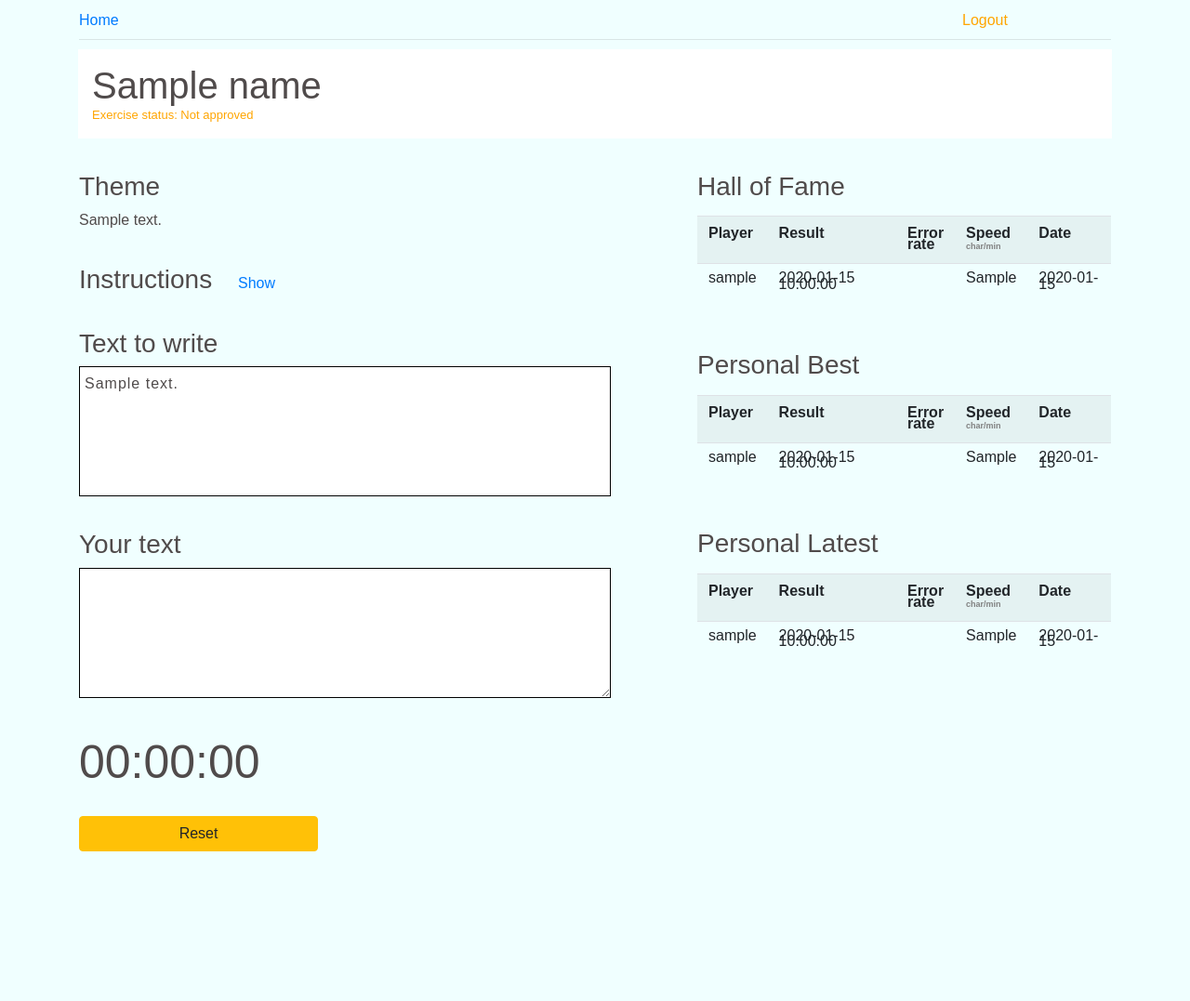
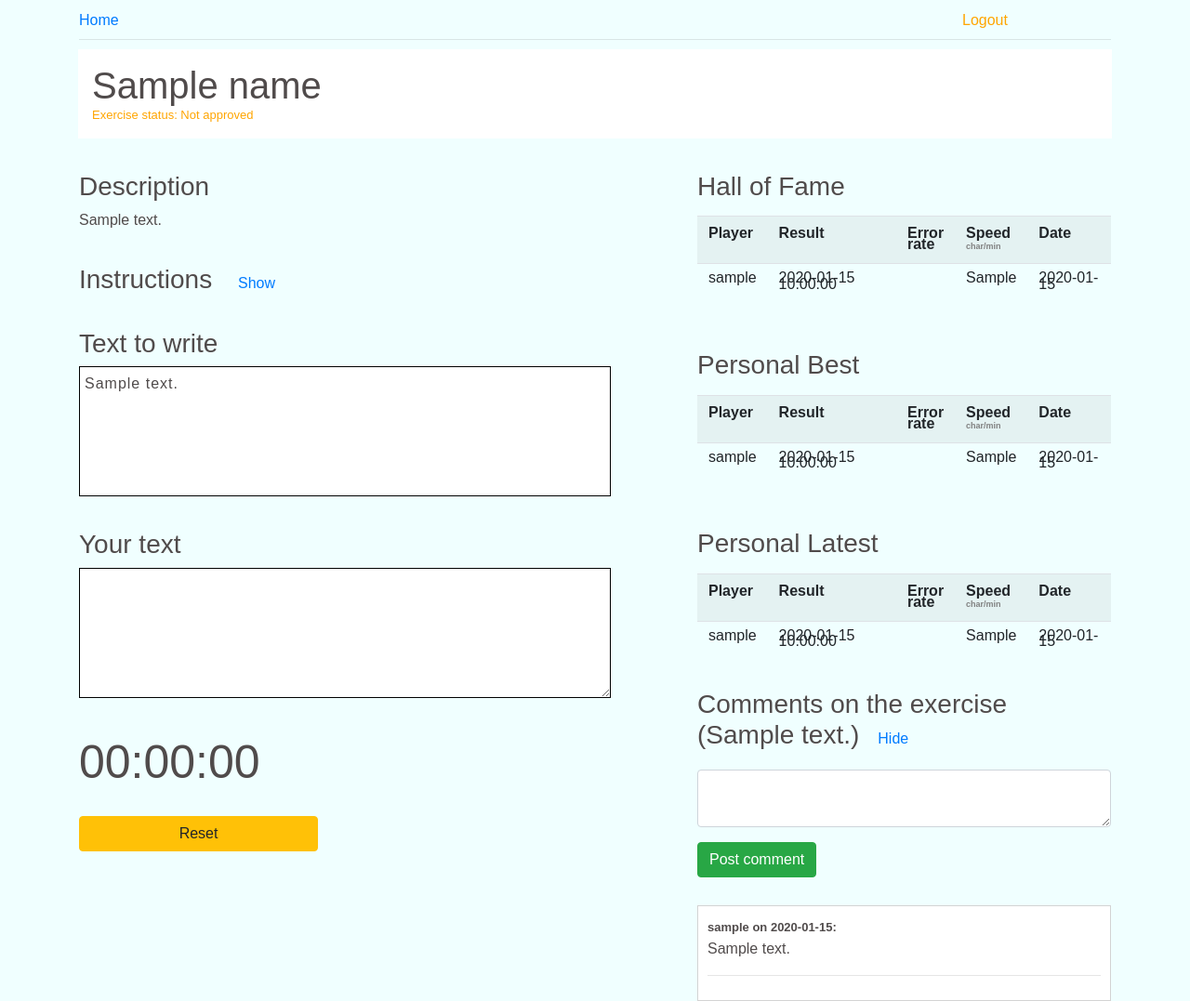
Before and after one commit to ramipiik/kymmensormiharjoittelu, a Flask app: template src/templates/exercise.html in a window 1280 px wide. Shown: the whole page at 93% size. Before the commit the page ends 916 px from the top, so only its background shows below. Run offline with Flask 2, Linux system fonts and the light colour scheme; the template is opened without the code that fills it: most values are stand-ins (such as "Sample title", 1, 10 or a date in 2020); some libraries are stand-ins or nearby versions.

Commit message:
add commenting possibility

```diff
--- a/src/static/main.js
+++ b/src/static/main.js
@@ -7,7 +7,8 @@ const speed = document.getElementById('speed');
 const errorAdjustedTime=document.getElementById('ErrorAdjustedTime')
 const pauseButton=document.getElementById('pauseButton')
 const resetButton=document.getElementById('resetButton')
-const insructions=document.getElementById('instructions')
+const instructions=document.getElementById('instructions')
+const comments=document.getElementById('comments')
 const scoreBoard=document.getElementById('scoreBoard')
 const history=document.getElementById('history')
 var test = document.getElementById('test')
@@ -111,6 +112,19 @@ function toggleInstructions() {
   } else {
     instructions.style.display = 'none'
     document.getElementById('toggleInstructionsButton').innerHTML='Show'
+  }
+  input.disabled = false;
+  input.style.backgroundColor = "white";
+  input.focus();
+}
+
+function toggleComments() {
+  if (comments.style.display == 'none') {
+    comments.style.display = 'block'
+    document.getElementById('toggleCommentsButton').innerHTML='Hide'
+  } else {
+    comments.style.display = 'none'
+    document.getElementById('toggleCommentsButton').innerHTML='Show'
   }
   input.disabled = false;
   input.style.backgroundColor = "white";
--- a/src/templates/admin.html
+++ b/src/templates/admin.html
@@ -50,8 +50,10 @@
                                 </div>
                                 <div style="width: 90%; margin-top: 10px;">
                                     <label for="text_to_write">Text to write</label><br>
-                                    <small>No line breaks in the text. Error checking doesn't handle them properly. </small>
                                     <textarea type="text_to_write" name="text_to_write" id="text_to_write" class="form-control" rows="10"></textarea>
+                                    <div style="line-height: 80%;">
+                                        <small>No line breaks in the text. Error checking doesn't handle them properly. </small>
+                                    </div>
                                 </div>
                             </div>
                             <button type="submit" class="btn btn-primary" style="margin-right: 10px;">Submit</button>
--- a/src/templates/exercise.html
+++ b/src/templates/exercise.html
@@ -40,11 +40,11 @@
             </div>
             <div class="row">
                 <div class="col-7">
-                    <h3>Theme</h3>
+                    <h3>Description</h3>
                     <p style="margin-bottom: 0px;">{{description}}</p>
                     <h3 style="margin-top:20px">Instructions <a style="margin-left: 20px; font-size: medium; font-weight: normal;" onclick="toggleInstructions()" href="javascript:void(0);" id="toggleInstructionsButton">Show</a></h3>
                     <ul id="instructions" style="display: none; padding-right: 50px;" >
-                        <li>Times starts automatically when you start typing</li>
+                        <li>Timer starts automatically when you start typing</li>
                         <li>Press tab when you are ready</li>
                         <li>Typos increase the total time</li>
                         <li>Passing the exercise requires less than 5% errors and a typing speed of more than 120 characters per minute
@@ -158,6 +158,31 @@
                             </table>
                         {% endif %}
                     </div>
+                    <div>
+                        <h3 style="margin-top:20px">Comments on the exercise ({{nr_of_comments}})<a style="margin-left: 20px; font-size: medium; font-weight: normal;" onclick="toggleComments()" href="javascript:void(0);" id="toggleCommentsButton">Hide</a></h3>
+                        <div id="comments" style="display: block;"">
+                            <form action="/comment" method="post" style="width: 100%; margin-top: 20px;">
+                                <div class="form-group" >
+                                    <input style="display:none" class="form-control" id="exercise_id" name="exercise_id" value="{{id}}"></input>
+                                    <div>
+                                        <textarea type="new_comment" class="form-control" id="new_comment" name="new_comment"></textarea>
+                                    </div>
+                                </div>
+                                <button type="submit" class="btn btn-success">Post comment</button>
+                            </form>
+                            {% if comments %}
+                            <div style="margin-top: 30px; padding: 10px; background-color: white; border: 1px solid lightgrey;">
+                                {% for comment in comments %}
+                                <p style="margin-bottom: 10px;">
+                                    <span style="font-size: small; font-weight: bold;">{{comment["username"]}} on {{comment["created"].strftime("%Y-%m-%d")}}:</span><br>
+                                    {{comment["content"]}}
+                                <p>
+                                <hr>
+                                {% endfor %}
+                            </div>
+                            {% endif %}
+                        </div>
+                    </div>
                 </div>
             </div>
         </div>
--- a/src/templates/index.html
+++ b/src/templates/index.html
@@ -72,10 +72,10 @@
                         {% endfor %}
                         <input type="radio" name="chosen_level" value="All" onclick="filter('all')"> All<br><br>
                     </div>
-                    <div class="col-8">
+                    <div class="col-4">
                         Exercises passed: <span id="passed">{{total_passed}}</span><br>
                         Exercises tried: <span id="tried">{{total_tried}}</span><br>
-                        Total exercises: <span id="totalExercises">{{total}}</span><br>
+                        Comments posted: <span id="comment_count">{{comment_count}}</span><br>
                     </div>
                 </div>
                 <h2 style="margin-top: 30px;">Theory</h2>
```
Also changed, not shown: src/comments.py (added, +37 -0 lines), src/routes.py (+21 -1 lines), src/schema.sql (+8 -0 lines), 1 other file.
